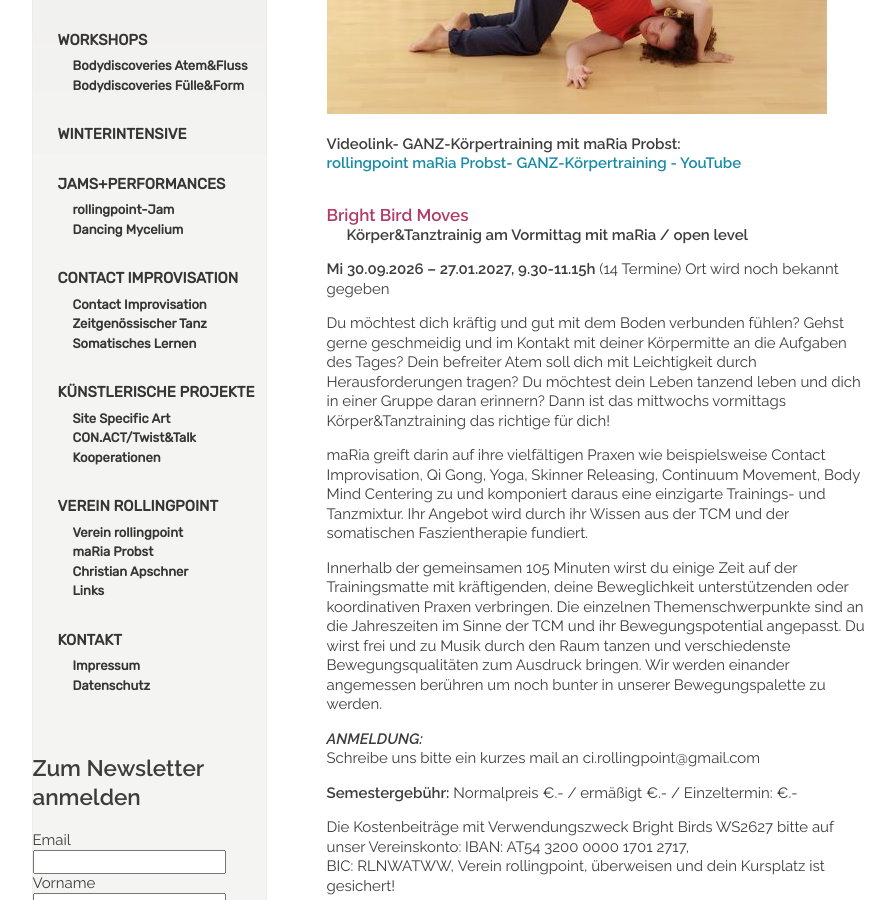
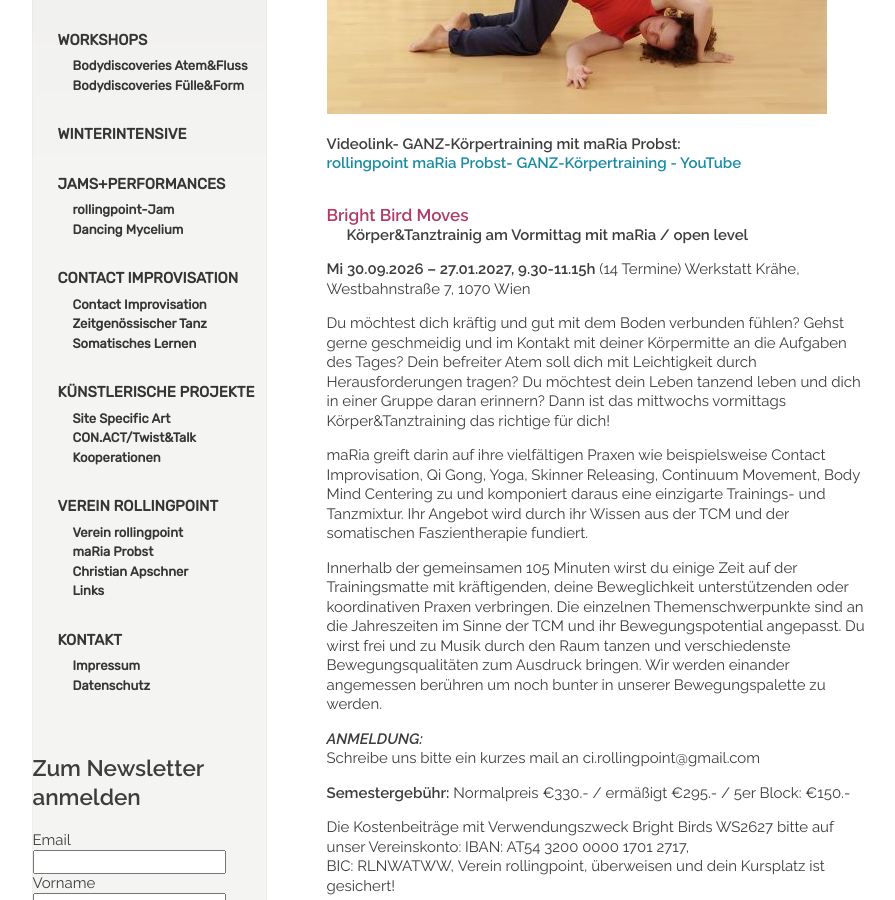
Before and after one commit to manulari/rollingpointat, a Jekyll site: the page built from _pages_de/gkt.md, in a window 1280 px wide and 900 px high, scrolled down 307 px. Shown: the whole window, without its empty margins (152-1047 px from the left). Built offline with Jekyll 4.4.1, drawn with Linux system fonts in a browser that asks for light colours; comment, search, counter and statistics services are not loaded.

Commit message:
Update page (de) “gkt”

```diff
--- a/_pages_de/gkt.md
+++ b/_pages_de/gkt.md
@@ -15,7 +15,7 @@ language: de
 **Körper&Tanztrainig am Vormittag mit maRia / open level**
 
 **Mi 30.09.2026 – 27.01.2027, 9.30-11.15h** (14 Termine)
-Ort wird noch bekannt gegeben
+Werkstatt Krähe, Westbahnstraße 7, 1070 Wien
 
 Du möchtest dich kräftig und gut mit dem Boden verbunden fühlen? Gehst gerne geschmeidig und im Kontakt mit deiner Körpermitte an die Aufgaben des Tages? Dein befreiter Atem soll dich mit Leichtigkeit durch Herausforderungen tragen? Du möchtest dein Leben tanzend leben und dich in einer Gruppe daran erinnern? Dann ist das mittwochs vormittags Körper&Tanztraining das richtige für dich!
 
@@ -26,6 +26,6 @@ Innerhalb der gemeinsamen 105 Minuten wirst du einige Zeit auf der Trainingsmatt
 ***ANMELDUNG:***\
 Schreibe uns bitte ein kurzes mail an ci.rollingpoint@gmail.com
 
-**Semestergebühr:** Normalpreis €.- / ermäßigt €.- / Einzeltermin: €.-
+**Semestergebühr:** Normalpreis €330.- / ermäßigt €295.- / 5er Block: €150.-
 
 Die Kostenbeiträge mit Verwendungszweck Bright Birds WS2627 bitte auf unser Vereinskonto: IBAN: AT54 3200 0000 1701 2717, BIC: RLNWATWW, Verein rollingpoint, überweisen und dein Kursplatz ist gesichert!
```
